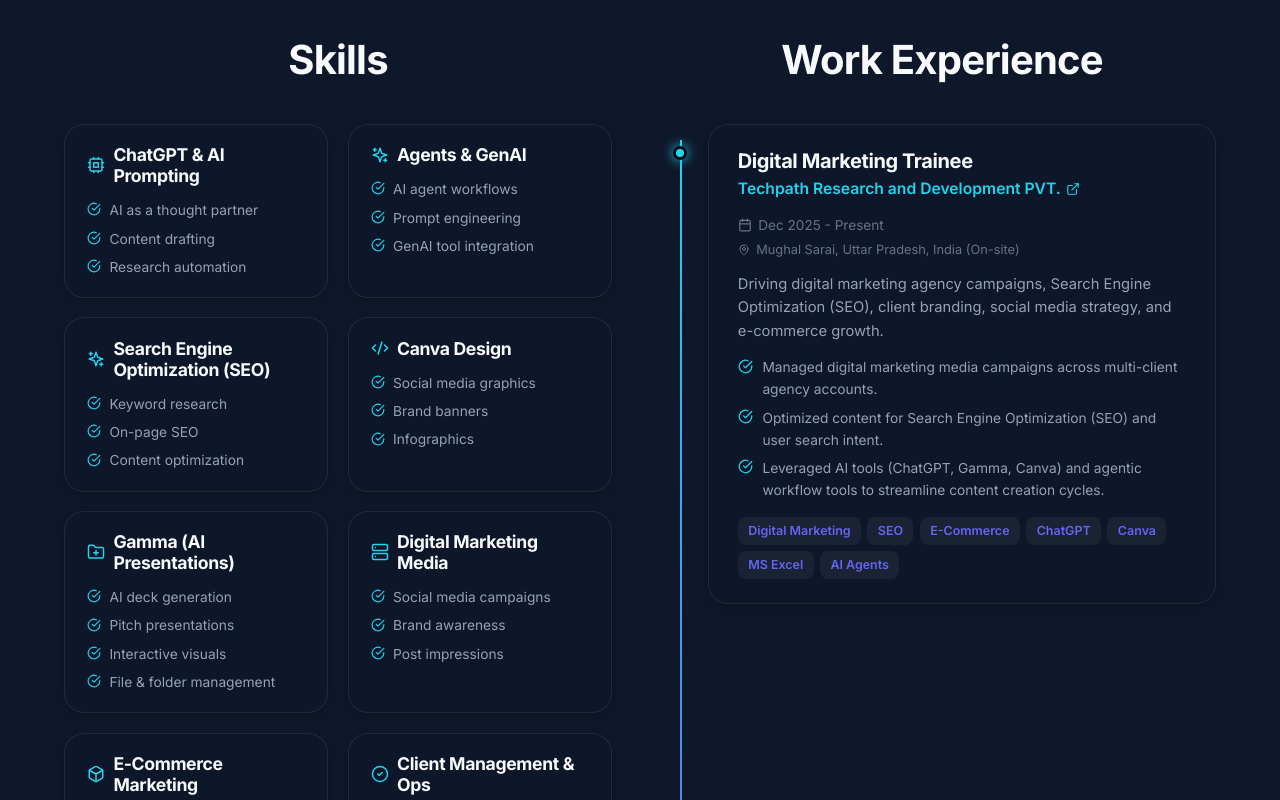
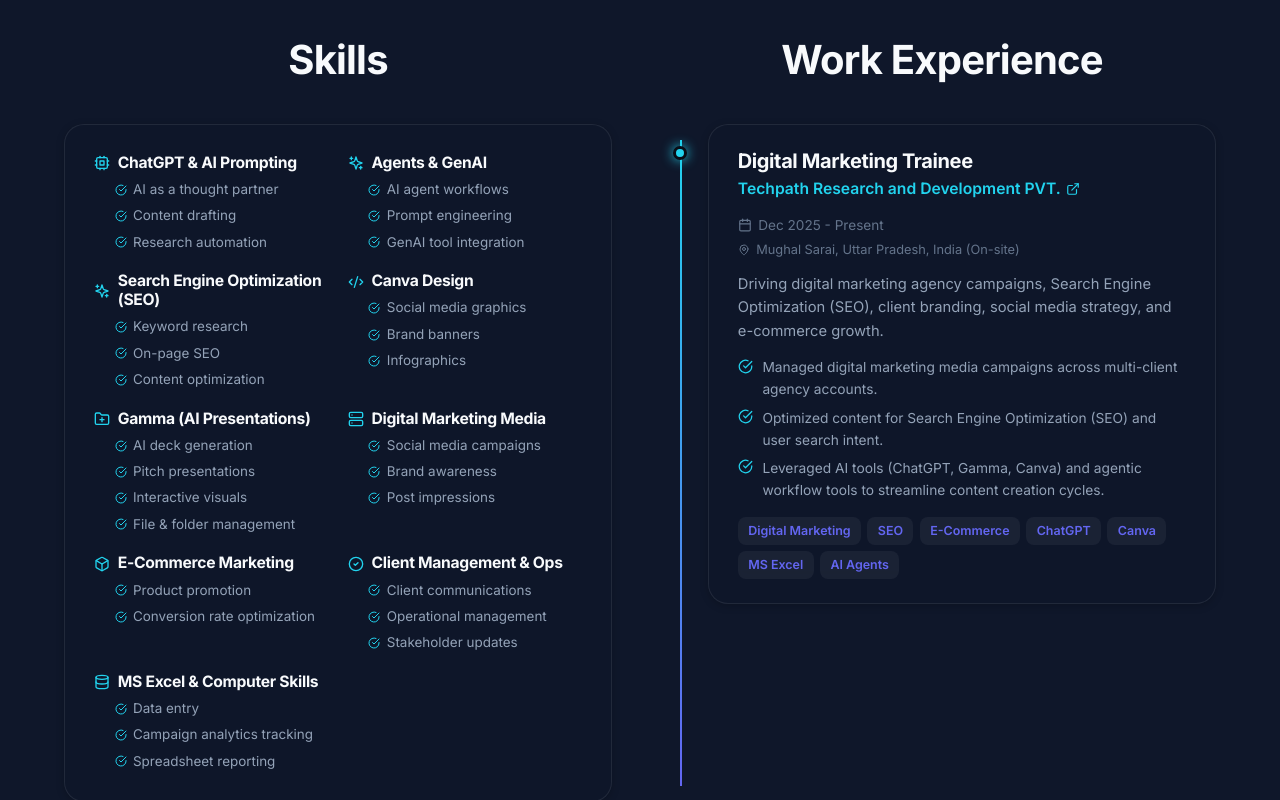
Before and after one commit to tanishka-wy/Tanishka-portfolio, a React (Vite) app: page / in a window 1280 px wide. Shown: the part 860-1660 px from the top of the page. Built offline with nearby package versions, Linux system fonts and the light colour scheme.

Commit message:
Combine all skills into one single glass card for clean side-by-side symmetry with Work Experience

```diff
--- a/src/components/Skills.jsx
+++ b/src/components/Skills.jsx
@@ -21,44 +21,36 @@
         <h2 className="section-title">Skills</h2>
       </div>
 
-      {/* Skills Grid */}
+      {/* Single Glass Card Containing All Skills */}
+      <div
+        className="glass-card"
+        style={{
+          padding: '1.8rem',
+          display: 'flex',
+          flexDirection: 'column',
+          gap: '1.4rem',
+          flex: 1
+        }}
+      >
         <div style={{
           display: 'grid',
-        gridTemplateColumns: 'repeat(auto-fill, minmax(260px, 1fr))',
+          gridTemplateColumns: 'repeat(auto-fit, minmax(220px, 1fr))',
           gap: '1.2rem'
         }}>
           {skillsData.map((skill) => {
             const IconComponent = iconMap[skill.icon] || Sparkles;
             return (
-            <div
-              key={skill.name}
-              className="glass-card"
-              style={{
-                padding: '1.2rem 1.4rem',
-                display: 'flex',
-                flexDirection: 'column',
-                gap: '0.8rem'
-              }}
-            >
-              {/* Header matching Work Experience */}
+              <div key={skill.name} style={{ display: 'flex', flexDirection: 'column', gap: '0.4rem' }}>
                 <div style={{ display: 'flex', alignItems: 'center', gap: '0.5rem' }}>
-                <IconComponent size={18} color="var(--accent-cyan)" style={{ flexShrink: 0 }} />
-                <h3 style={{ fontSize: '1.1rem', color: 'var(--text-primary)', margin: 0, fontWeight: 700 }}>
+                  <IconComponent size={16} color="var(--accent-cyan)" style={{ flexShrink: 0 }} />
+                  <h3 style={{ fontSize: '0.98rem', fontWeight: 700, color: 'var(--text-primary)', margin: 0 }}>
                     {skill.name}
                   </h3>
                 </div>
-
-              {/* Bullets List matching Work Experience achievements */}
-              <div style={{ display: 'flex', flexDirection: 'column', gap: '0.4rem' }}>
+                <div style={{ display: 'flex', flexDirection: 'column', gap: '0.3rem', paddingLeft: '1.3rem' }}>
                   {skill.bullets.map((bullet, idx) => (
-                  <div key={idx} style={{
-                    display: 'flex',
-                    alignItems: 'flex-start',
-                    gap: '0.5rem',
-                    fontSize: '0.86rem',
-                    color: 'var(--text-secondary)'
-                  }}>
-                    <CheckCircle size={14} color="var(--accent-cyan)" style={{ marginTop: '0.2rem', flexShrink: 0 }} />
+                    <div key={idx} style={{ display: 'flex', alignItems: 'center', gap: '0.4rem', fontSize: '0.84rem', color: 'var(--text-secondary)' }}>
+                      <CheckCircle size={12} color="var(--accent-cyan)" style={{ flexShrink: 0 }} />
                       <span>{bullet}</span>
                     </div>
                   ))}
@@ -68,5 +60,6 @@
           })}
         </div>
       </div>
+    </div>
   );
 }
```
Lines whose indentation alone changed are shown as unchanged.
